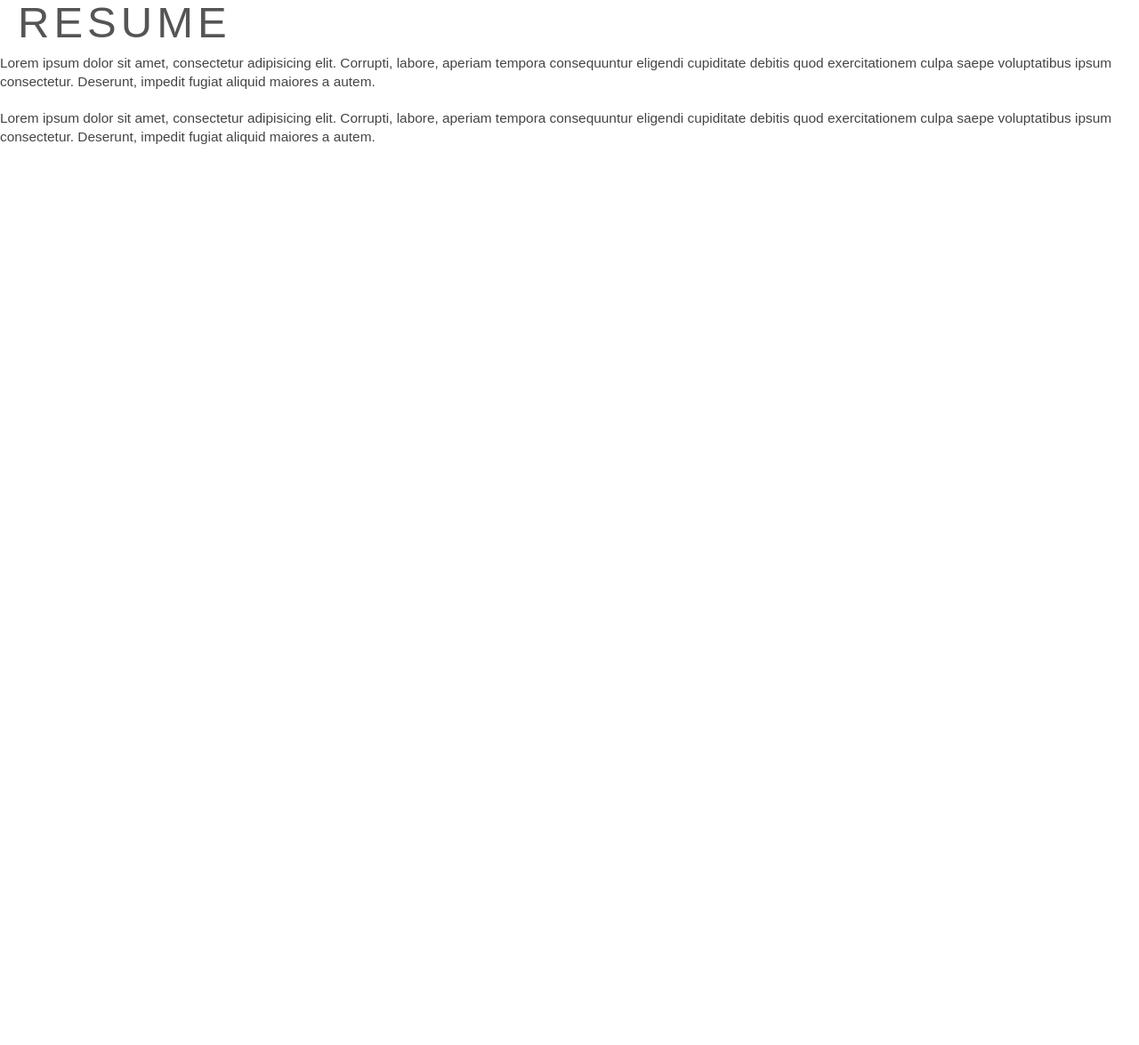
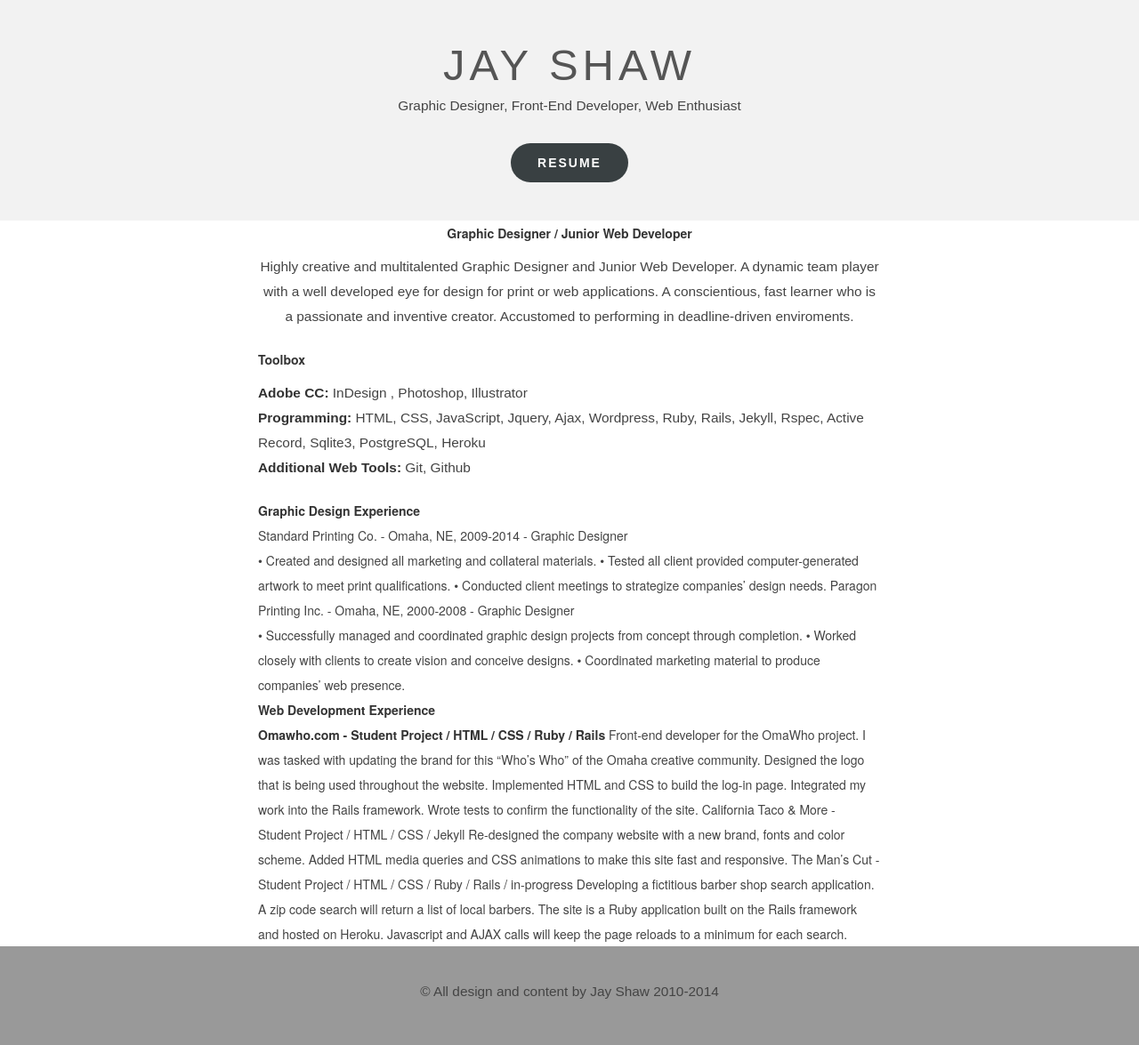
Before and after one commit to jayshaw/portfolio, a Jekyll site: the page built from resume.html, in a window 1280 px wide. Shown: the whole page at 89% size. Built offline with Jekyll 4.4.1, drawn with Linux system fonts in a browser that asks for light colours; Markdown is read by kramdown in place of the engine named in the settings; before the commit the page ends 900 px from its top, so only the background shows below that.

Commit message:
added resume page

```diff
--- a/_layouts/default.html
+++ b/_layouts/default.html
@@ -25,9 +25,20 @@
   </head>
 
   <body>
+    <header>
+        <h1>Jay Shaw</h1>
+        <p>Graphic Designer, Front-End Developer, Web Enthusiast</p>
+      <div class="resume-button">
+        <a href="resume.html"><h5>Resume</h5></a>
+      </div>
+    </header> <!-- end header -->
 
 
     {{ content }}
+
+    <footer>
+      <p>© All design and content by Jay Shaw 2010-2014</p>
+    </footer> <!-- end footer -->
 
     <script type="text/javascript" src="skrollr.min.js"></script>
     <script type="text/javascript">
--- a/css/layout.css
+++ b/css/layout.css
@@ -162,7 +162,6 @@ h2 {
 #manscut {
     background: #E06D5E;
     padding: 70px 0;
-    margin-bottom: 80px;
   }
 
 .inner-designer {
@@ -203,47 +202,34 @@ h2 {
   margin-bottom: 250px;
 }
 
+/* Resume Layout */
+
+.inner-resume {
+  max-width: 700px;
+  margin: 0 auto;
+  text-align: center;
+  line-height: 2em;
+}
+
+.toolbox {
+  text-align: left;
+  border-bottom: 1px, dotted, #333;
+}
+
+.experience {
+  text-align: left;
+}
+
+.web-development {
+  text-align: left;
+}
+
 footer {
 /*  margin-top: 60px;*/
   padding: 30px 0;
   background-color: #999;
   text-align: center;
   width: 100%;
-}
-/*.samples .special-header {
-  color: black;
-  font-family: josefin-sans, sans-serif;
-  font-size: 2em;
-  letter-spacing: 0.0625em;
-  background: lightgray;
-  padding: 15%;
-}
-
-.sample-image {
-/*  display: -webkit-flex;
-  display: flex;
-  -webkit-flex-direction: row;
-  flex-direction: row;
-  justify-content: space-between;
-  margin-bottom: 50px;
-}
-
-.sample-image img {
-  margin: 0;
-  padding: 0;
-}
-
-footer {
-  background: #FFF;
-  padding: 3%;
-  opacity: .5;
-  position: fixed;
-  bottom: 0;
-  left: 0;
-  width: 100%;
-}
-
-.box1 {
 }
 
 /* Media Queires */
--- a/resume.html
+++ b/resume.html
@@ -2,8 +2,48 @@
 layout: default
 title: resume
 ---
+<div class="inner-resume">
 
-<h1>Resume</h1>
-  <p>Lorem ipsum dolor sit amet, consectetur adipisicing elit. Corrupti, labore, aperiam tempora consequuntur eligendi cupiditate debitis quod exercitationem culpa saepe voluptatibus ipsum consectetur. Deserunt, impedit fugiat aliquid maiores a autem.</p>
+  <div class="describe">
+    <strong>Graphic Designer / Junior Web Developer</strong><p>Highly creative and multitalented Graphic Designer and Junior Web Developer. A dynamic team player with a well developed eye for design for print or web applications. A conscientious, fast learner who is a passionate and inventive creator. Accustomed to performing in deadline-driven enviroments.</p>
+    </div><!-- </End describe> -->
 
-  <p>Lorem ipsum dolor sit amet, consectetur adipisicing elit. Corrupti, labore, aperiam tempora consequuntur eligendi cupiditate debitis quod exercitationem culpa saepe voluptatibus ipsum consectetur. Deserunt, impedit fugiat aliquid maiores a autem.</p>
+    <div class="toolbox">
+      <strong>Toolbox</strong><p>
+      <strong>Adobe CC:</strong> InDesign , Photoshop, Illustrator <br>
+      <strong>Programming:</strong> HTML, CSS, JavaScript, Jquery, Ajax,
+        Wordpress, Ruby, Rails, Jekyll, Rspec, Active Record,
+        Sqlite3, PostgreSQL, Heroku <br>
+      <strong>Additional Web Tools:</strong> Git, Github</p>
+    </div><!-- </End toolbox> -->
+
+    <div class="experience">
+      <strong>Graphic Design Experience</strong> <br>
+      Standard Printing Co. - Omaha, NE, 2009-2014 - Graphic Designer <br>
+      • Created and designed all marketing and collateral materials.
+      • Tested all client provided computer-generated artwork to meet print qualifications.
+      • Conducted client meetings to strategize companies’ design needs.
+
+      Paragon Printing Inc. - Omaha, NE, 2000-2008 - Graphic Designer  <br>
+      • Successfully managed and coordinated graphic design projects from concept through completion.
+      • Worked closely with clients to create vision and conceive designs.
+      • Coordinated marketing material to produce companies’ web presence.
+  </div><!-- </End experience> -->
+
+
+  <div class="web-development">
+  <strong>Web Development Experience</strong><br>
+
+  <strong>Omawho.com - Student Project / HTML / CSS / Ruby / Rails</strong>
+
+  Front-end developer for the OmaWho project. I was tasked with updating the brand for this “Who’s Who” of the Omaha creative community. Designed the logo that is being used throughout the website. Implemented HTML and CSS to build the log-in page. Integrated my work into the Rails framework. Wrote tests to confirm the functionality of the site.
+
+  California Taco & More - Student Project / HTML / CSS / Jekyll
+
+  Re-designed the company website with a new brand, fonts and color scheme. Added HTML media queries and CSS animations to make this site fast and responsive.
+
+  The Man’s Cut - Student Project / HTML / CSS / Ruby / Rails / in-progress
+
+  Developing a fictitious barber shop search application. A zip code search will return a list of local barbers. The site is a Ruby application built on the Rails framework and hosted on Heroku. Javascript and AJAX calls will keep the page reloads to a minimum for each search.
+  </div><!-- </End web-development> -->
+</div>
```
Also changed, not shown: index.html (+4 -14 lines), 4 other files.
